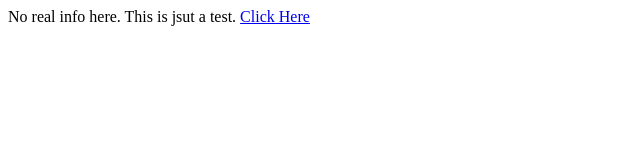
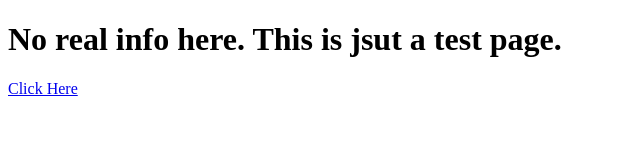
Before and after one commit to really-rooki/My-Website, a plain HTML site: page index.html in a window 1280 px wide. Shown: the whole page, without its empty margins (0-640 px from the left). Drawn offline with Linux system fonts and the light colour scheme.

Commit message:
the missing h1 tag has been added

```diff
--- a/index.html
+++ b/index.html
@@ -6,7 +6,7 @@
 	<title>My Website</title>
 </head>
 <body>
-	No real info here. This is jsut a test.
+	<h1>No real info here. This is jsut a test page.</h1>
 	<a href="https://www.google.com">
 		Click Here
 	</a>
```
